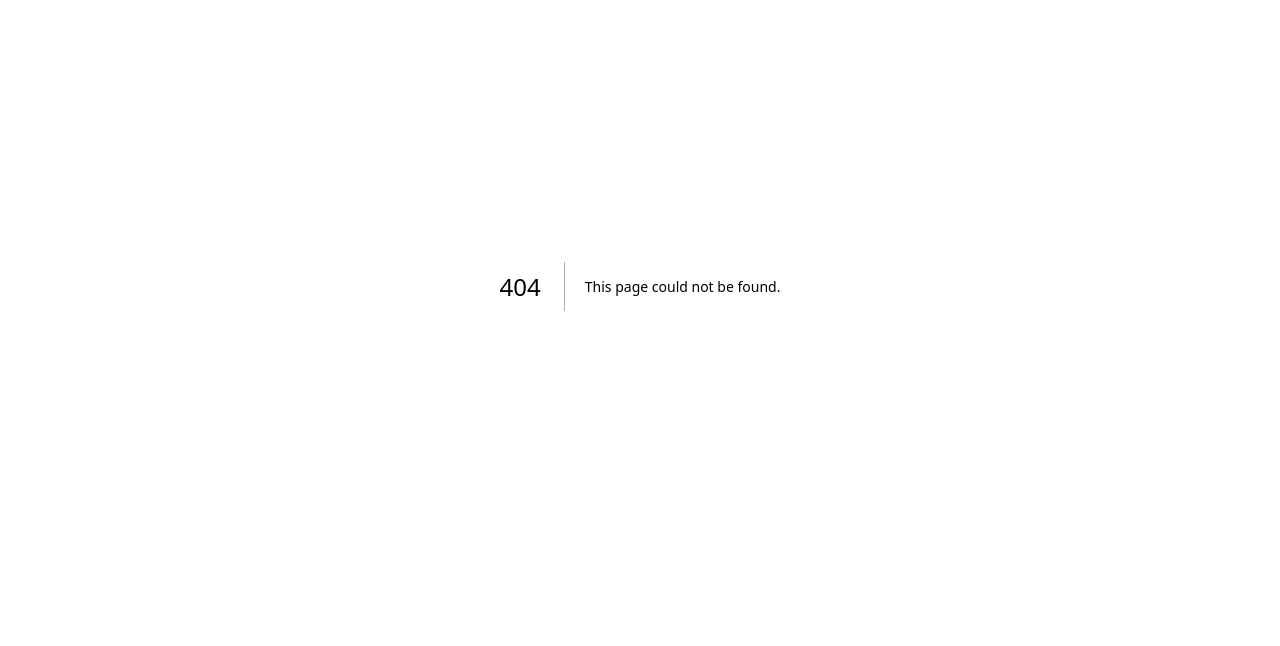
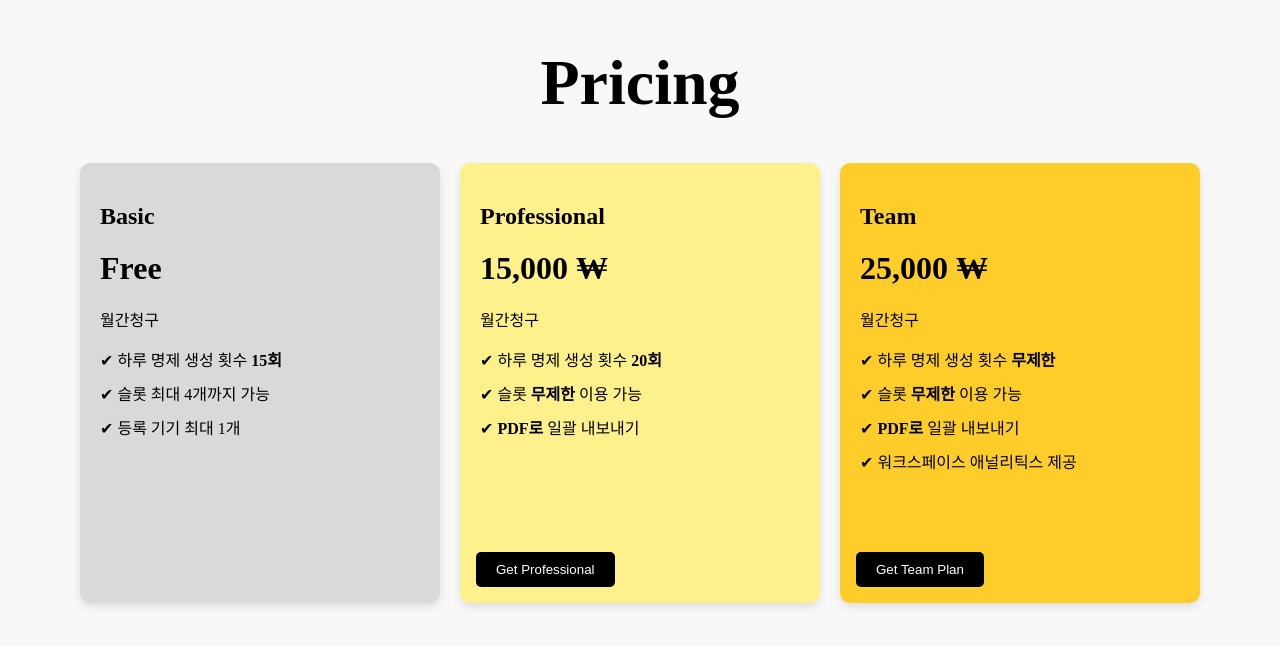
Before and after one commit to SNUSTHON/TEAM1_FE, a Next.js app: page /pricing in a window 1280 px wide. Before the commit this address had no page. Shown: the part 114-760 px from the top of the page. Built offline with nearby package versions, Linux system fonts and the light colour scheme.

Commit message:
pricing page

```diff
--- /dev/null
+++ b/src/app/pricing/App.css
@@ -0,0 +1,104 @@
+/* Container for the whole pricing section */
+.pricing-container {
+	text-align: center;
+	position: relative;
+	width: 100vw; /* viewport의 가로 너비 100% */
+	height: 100vh; /* viewport의 세로 높이 100% */
+	background-color: 324240FF;
+  }
+
+  /* Title styling */
+  .pricing-title {
+	font-size: 4rem;
+	font-weight: 900;
+	margin-top: 10rem;
+  }
+
+  /* Flexbox for pricing cards */
+  .pricing-cards {
+	text-align: left;
+	display: flex;
+	justify-content: center;
+	gap: 20px;
+  }
+
+  /* Common card styling */
+  .card {
+	background-color: white;
+	border-radius: 10px;
+	padding: 20px;
+	width: 300px;
+	box-shadow: 0 4px 8px rgba(0, 0, 0, 0.1);
+  }
+
+  h2 {
+	font-size: 1.5rem;
+	margin-bottom: 10px;
+  }
+
+  .price {
+	font-size: 2rem;
+	font-weight: bold;
+	margin: 20px 0;
+  }
+
+  ul {
+	list-style-type: none;
+	padding: 0;
+  }
+
+  ul li {
+	margin: 10px 0;
+  }
+
+  strong {
+	font-weight: bold;
+  }
+
+  /* Specific card background colors */
+  .basic-card {
+	width: 20rem;
+	height: 25rem;
+	position: relative;
+	background-color: #D9D9D9;
+  }
+
+  .professional-card {
+	width: 20rem;
+	height: 25rem;
+	position: relative;
+	background-color: #FEF08A;
+  }
+
+  .team-card {
+	width: 20rem;
+	height: 25rem;
+	position: relative;
+	background-color: #FFCD29;
+  }
+
+  /* Button styling */
+  .btn {
+	display: inline-block;
+	margin-top: 20px;
+	padding: 10px 20px;
+	border-radius: 5px;
+	border: none;
+	cursor: pointer;
+  }
+
+  .professional-btn {
+	position: absolute; /* 부모 컨테이너 기준으로 배치 */
+	bottom: 1rem; /* 아래쪽에 위치 */
+	left: 1rem; /* 왼쪽에 위치 */
+	background-color: #000;
+	color: white;
+  }
+
+  .team-btn {
+	position: absolute; /* 부모 컨테이너 기준으로 배치 */
+	bottom: 1rem; /* 아래쪽에 위치 */
+	left: 1rem; /* 왼쪽에 위치 */
+	background-color: #000;
+	color: white;
+  }
--- /dev/null
+++ b/src/app/pricing/page.js
@@ -0,0 +1,48 @@
+import React from 'react';
+import './App.css';
+
+export default function App() {
+  return (
+    <div className="pricing-container">
+      <h1 className="pricing-title">Pricing</h1>
+      <div className="pricing-cards">
+        {/* Basic Plan */}
+        <div className="card basic-card">
+          <h2>Basic</h2>
+          <p className="price">Free</p>
+          <p>월간청구</p>
+          <ul>
+            <li>✔ 하루 명제 생성 횟수 <strong>15회</strong></li>
+            <li>✔ 슬롯 최대 4개까지 가능</li>
+            <li>✔ 등록 기기 최대 1개</li>
+          </ul>
+        </div>
+        {/* Professional Plan */}
+        <div className="card professional-card">
+          <h2>Professional</h2>
+          <p className="price">15,000 ₩</p>
+          <p>월간청구</p>
+          <ul>
+            <li>✔ 하루 명제 생성 횟수 <strong>20회</strong></li>
+            <li>✔ 슬롯 <strong>무제한</strong> 이용 가능</li>
+            <li>✔ <strong>PDF로</strong> 일괄 내보내기</li>
+          </ul>
+          <button className="btn professional-btn">Get Professional</button>
+        </div>
+        {/* Team Plan */}
+        <div className="card team-card">
+          <h2>Team</h2>
+          <p className="price">25,000 ₩</p>
+          <p>월간청구</p>
+          <ul>
+            <li>✔ 하루 명제 생성 횟수 <strong>무제한</strong></li>
+            <li>✔ 슬롯 <strong>무제한</strong> 이용 가능</li>
+            <li>✔ <strong>PDF로</strong> 일괄 내보내기</li>
+            <li>✔ 워크스페이스 애널리틱스 제공</li>
+          </ul>
+          <button className="btn team-btn">Get Team Plan</button>
+        </div>
+      </div>
+    </div>
+  );
+}
```
Also changed, not shown: 1 other file (tests, documents, lock files or other folders).
